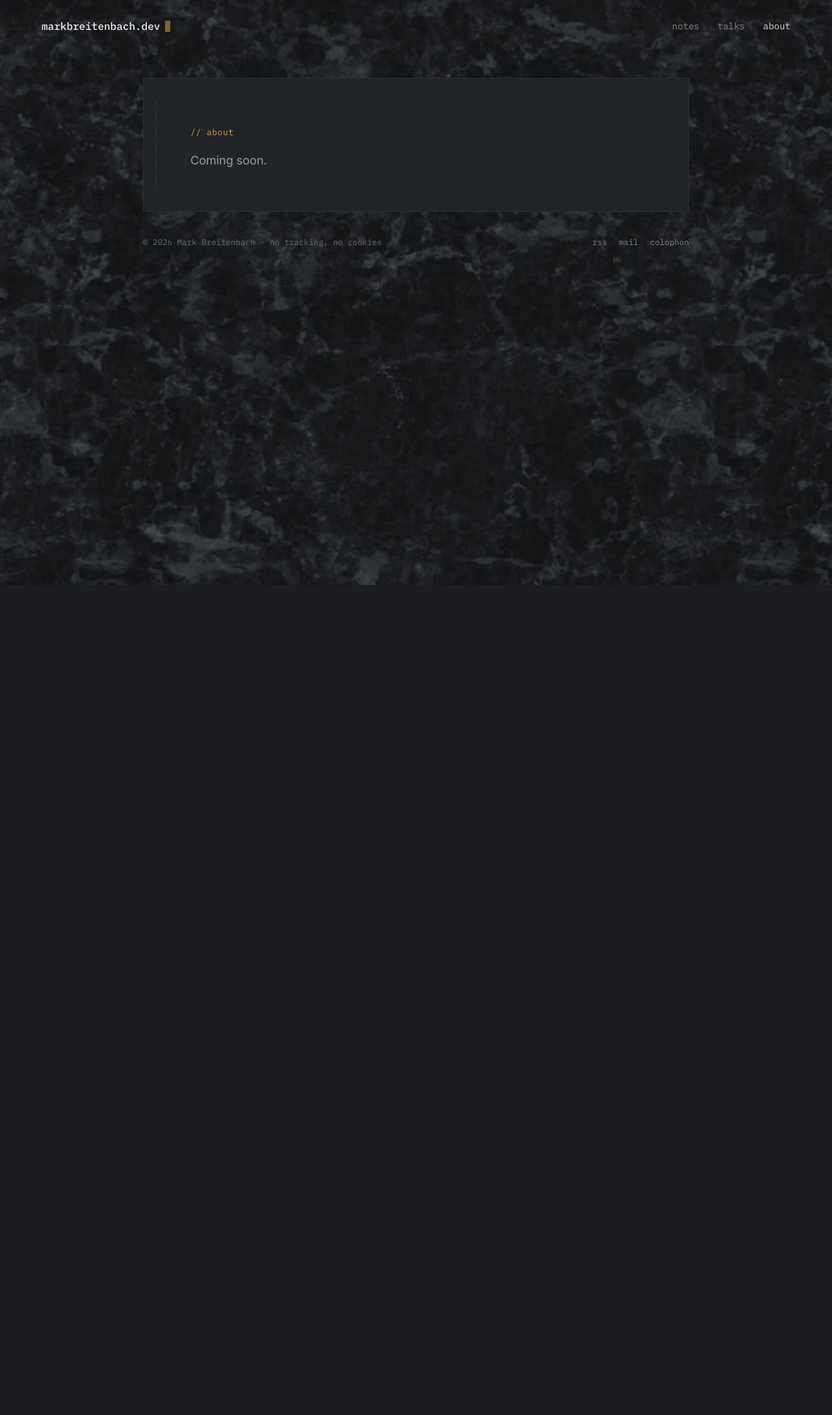
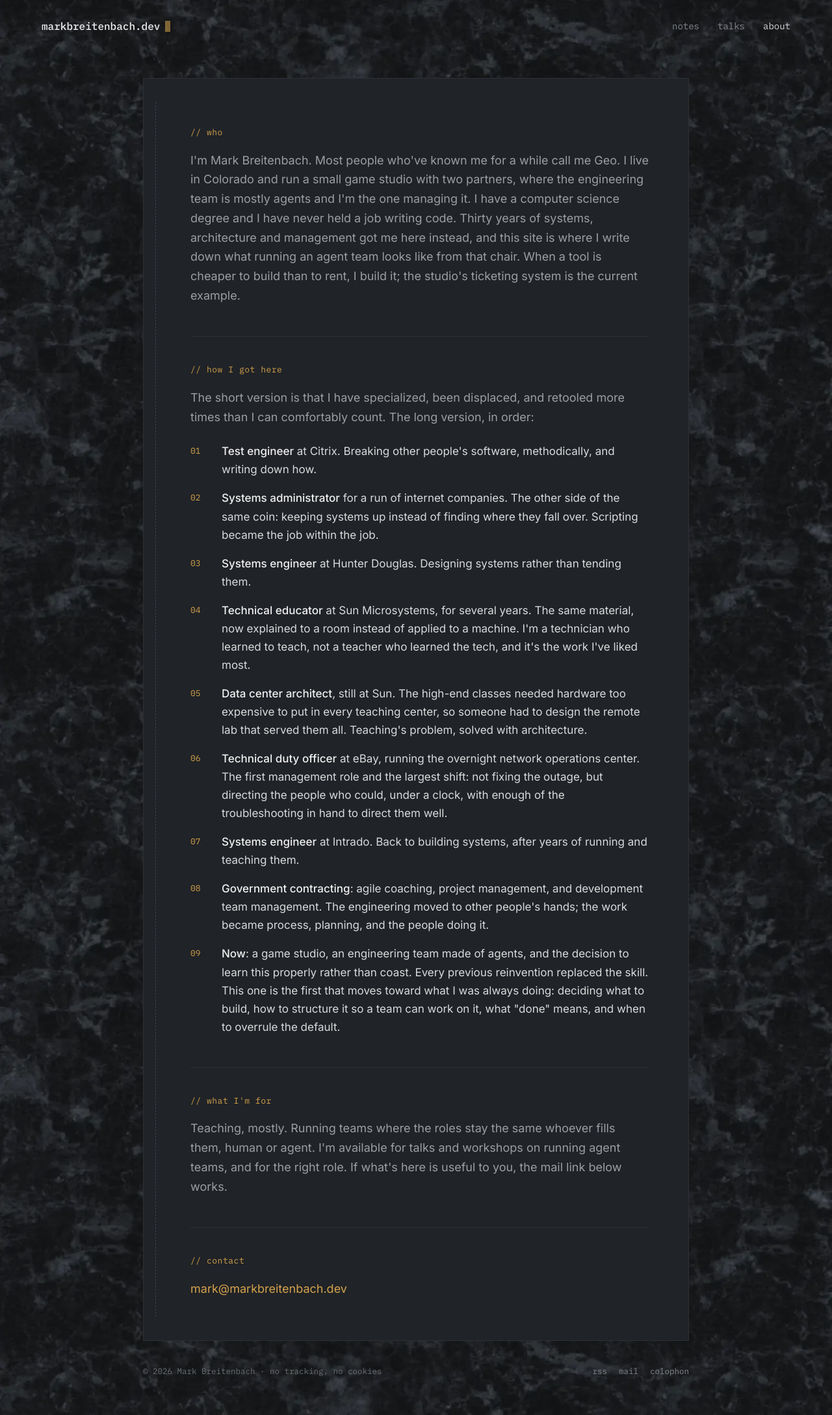
Before and after one commit to Zhinjio/markbreitenbach.dev, a Jekyll site: the page built from about.html, in a window 1280 px wide. Shown: the whole page at 65% size. Built offline with Jekyll 4.4.1, drawn with Linux system fonts in a browser that asks for light colours; before the commit the page ends 900 px from its top, so only the background shows below that.

Commit message:
Add about page, gitattributes, ignore working notes

```diff
--- a/about.html
+++ b/about.html
@@ -1,7 +1,34 @@
 ---
 layout: default
-title: about
+title: About
 permalink: /about/
 ---
-<span class="label">// about</span>
-<p class="intro" style="margin-top: 16px">Coming soon.</p>
+<span class="label">// who</span>
+<p class="intro" style="margin-top: 16px">I'm Mark Breitenbach. Most people who've known me for a while call me Geo. I live in Colorado and run a small game studio with two partners, where the engineering team is mostly agents and I'm the one managing it. I have a computer science degree and I have never held a job writing code. Thirty years of systems, architecture and management got me here instead, and this site is where I write down what running an agent team looks like from that chair. When a tool is cheaper to build than to rent, I build it; the studio's ticketing system is the current example.</p>
+
+<hr class="rule">
+
+<span class="label">// how I got here</span>
+<p class="intro" style="margin-top: 16px">The short version is that I have specialized, been displaced, and retooled more times than I can comfortably count. The long version, in order:</p>
+
+<ol class="eras">
+  <li><strong>Test engineer</strong> at Citrix. Breaking other people's software, methodically, and writing down how.</li>
+  <li><strong>Systems administrator</strong> for a run of internet companies. The other side of the same coin: keeping systems up instead of finding where they fall over. Scripting became the job within the job.</li>
+  <li><strong>Systems engineer</strong> at Hunter Douglas. Designing systems rather than tending them.</li>
+  <li><strong>Technical educator</strong> at Sun Microsystems, for several years. The same material, now explained to a room instead of applied to a machine. I'm a technician who learned to teach, not a teacher who learned the tech, and it's the work I've liked most.</li>
+  <li><strong>Data center architect</strong>, still at Sun. The high-end classes needed hardware too expensive to put in every teaching center, so someone had to design the remote lab that served them all. Teaching's problem, solved with architecture.</li>
+  <li><strong>Technical duty officer</strong> at eBay, running the overnight network operations center. The first management role and the largest shift: not fixing the outage, but directing the people who could, under a clock, with enough of the troubleshooting in hand to direct them well.</li>
+  <li><strong>Systems engineer</strong> at Intrado. Back to building systems, after years of running and teaching them.</li>
+  <li><strong>Government contracting</strong>: agile coaching, project management, and development team management. The engineering moved to other people's hands; the work became process, planning, and the people doing it.</li>
+  <li><strong>Now</strong>: a game studio, an engineering team made of agents, and the decision to learn this properly rather than coast. Every previous reinvention replaced the skill. This one is the first that moves toward what I was always doing: deciding what to build, how to structure it so a team can work on it, what "done" means, and when to overrule the default.</li>
+</ol>
+
+<hr class="rule">
+
+<span class="label">// what I'm for</span>
+<p class="intro" style="margin-top: 16px">Teaching, mostly. Running teams where the roles stay the same whoever fills them, human or agent. I'm available for talks and workshops on running agent teams, and for the right role. If what's here is useful to you, the mail link below works.</p>
+
+<hr class="rule">
+
+<span class="label" id="contact">// contact</span>
+<p class="intro" style="margin-top: 16px"><a href="mailto:mark@markbreitenbach.dev">mark@markbreitenbach.dev</a></p>
--- a/assets/css/site.css
+++ b/assets/css/site.css
@@ -249,3 +249,33 @@ a:hover { color: var(--accent-hover); text-decoration: underline; text-underline
 }
 .colophon-list dt:first-child { margin-top: 0; }
 .colophon-list dd { margin: 8px 0 0; font-size: 17px; line-height: 1.7; color: var(--ink); }
+
+/* About page: the eras list ---------------------------------------------- */
+
+.eras {
+  margin: 24px 0 0;
+  padding-left: 0;
+  list-style: none;
+  counter-reset: era;
+  display: flex;
+  flex-direction: column;
+  gap: 16px;
+}
+.eras li {
+  position: relative;
+  padding-left: 48px;
+  font-size: 17px;
+  line-height: 1.65;
+  color: var(--ink);
+}
+.eras li::before {
+  counter-increment: era;
+  content: counter(era, decimal-leading-zero);
+  position: absolute;
+  left: 0;
+  top: 3px;
+  font-family: var(--mono);
+  font-size: 13px;
+  color: var(--accent);
+}
+.eras strong { font-weight: 500; color: var(--ink-strong); }
```
Also changed, not shown: 2 other files.
